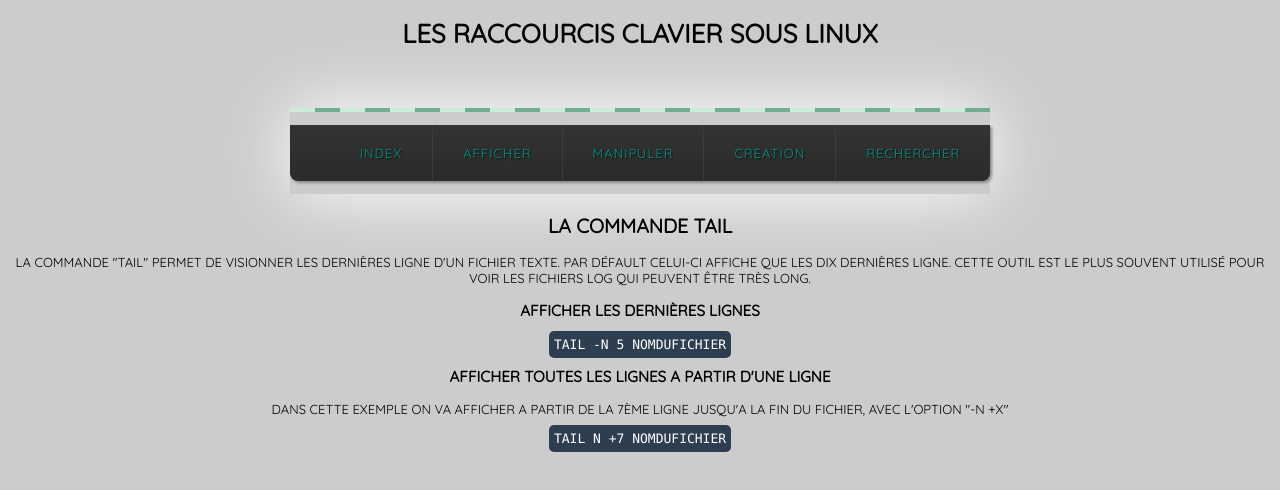
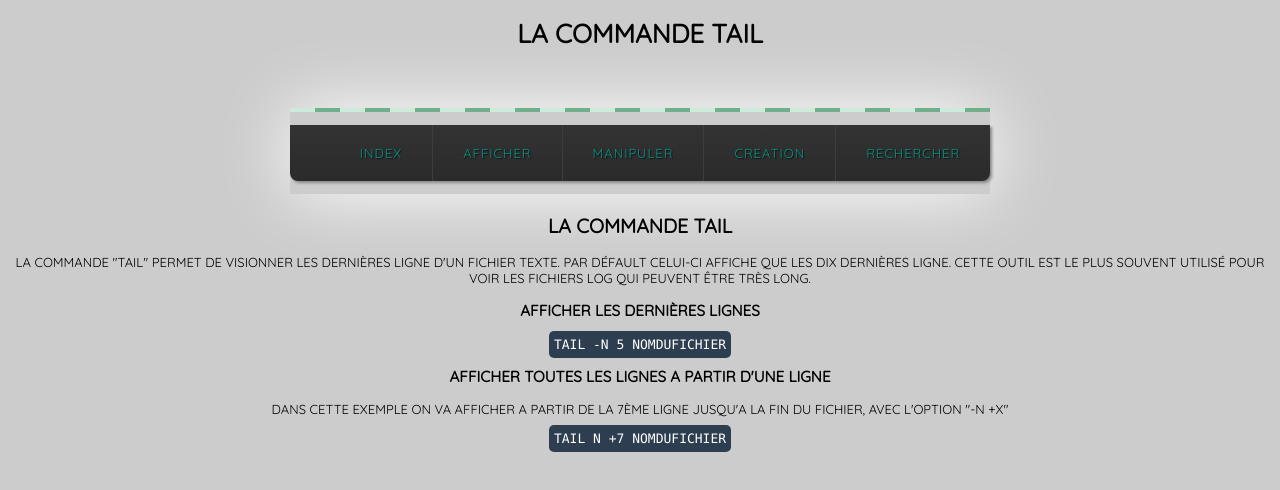
Before and after one commit to jibigit/tail, a plain HTML site: page index.html in a window 1280 px wide. Drawn offline with Linux system fonts and the light colour scheme.

Commit message:
change title

```diff
--- a/index.html
+++ b/index.html
@@ -10,7 +10,7 @@
   <link href='https://fonts.googleapis.com/css?family=Quicksand' rel='stylesheet' type='text/css'>
 
   <title>Les commandes du terminal linux</title>
-  <h1>Les raccourcis clavier sous LINUX</h1>
+  <h1>La commande tail</h1>
 </head>
 
 
```
